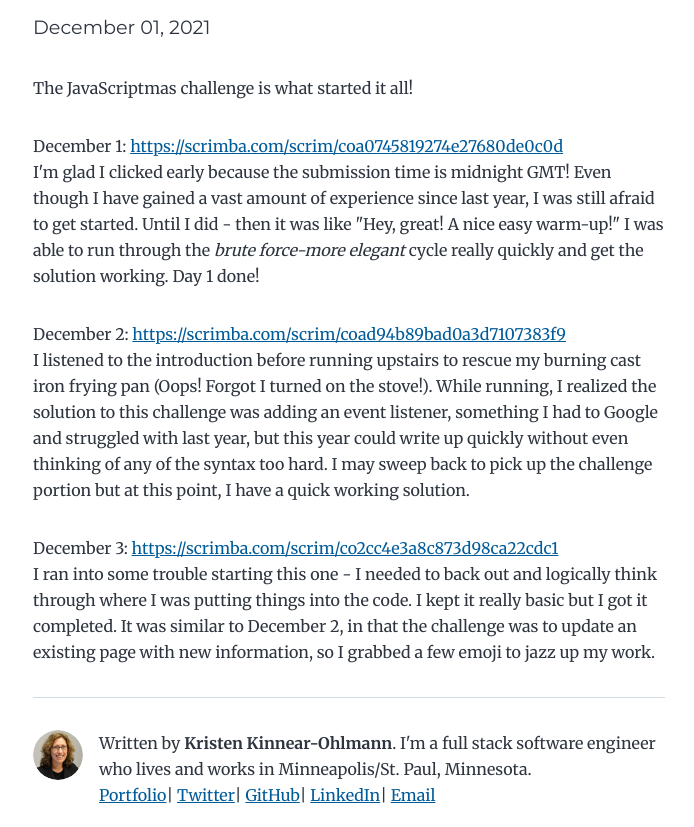
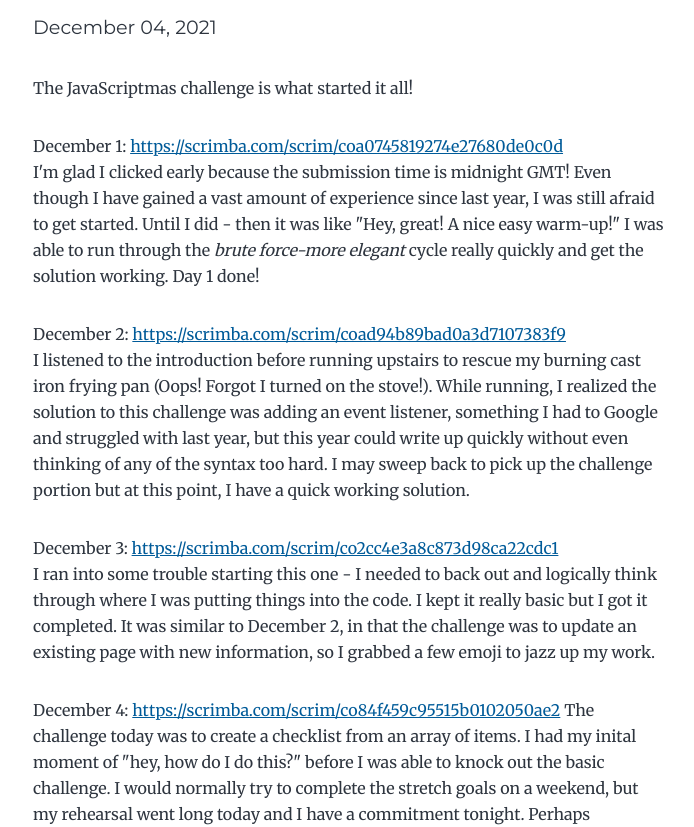
Before and after one commit to kristenkinnearohlmann/kko-dev, a Gatsby site: page /javascriptmas-2021/ in a window 1280 px wide. Shown: the part 165-992 px from the top of the page, without its empty margins (291-985 px from the left). Built offline with nearby package versions, Linux system fonts and the light colour scheme; Gatsby itself is replaced by a stand-in of ours.

Commit message:
Added JavaScriptmas Day 4

```diff
--- a/content/blog/javascriptmas-2021/index.md
+++ b/content/blog/javascriptmas-2021/index.md
@@ -1,6 +1,7 @@
 ---
 title: JavaScriptmas 2021
-date: "2021-12-01T12:39:33.284Z"
+date: "2021-12-04T15:35:33.284Z"
+originaldate: "2021-12-01T12:39:33.284Z"
 description: "My solutions for the 2021 JavaScriptmas challenges"
 ---
 
@@ -14,3 +15,6 @@ I listened to the introduction before running upstairs to rescue my burning cast
 
 December 3: <https://scrimba.com/scrim/co2cc4e3a8c873d98ca22cdc1>
 I ran into some trouble starting this one - I needed to back out and logically think through where I was putting things into the code. I kept it really basic but I got it completed. It was similar to December 2, in that the challenge was to update an existing page with new information, so I grabbed a few emoji to jazz up my work.
+
+December 4: <https://scrimba.com/scrim/co84f459c95515b0102050ae2>
+The challenge today was to create a checklist from an array of items. I had my inital moment of "hey, how do I do this?" before I was able to knock out the basic challenge. I would normally try to complete the stretch goals on a weekend, but my rehearsal went long today and I have a commitment tonight. Perhaps tomorrow I can give them all a try!
```
